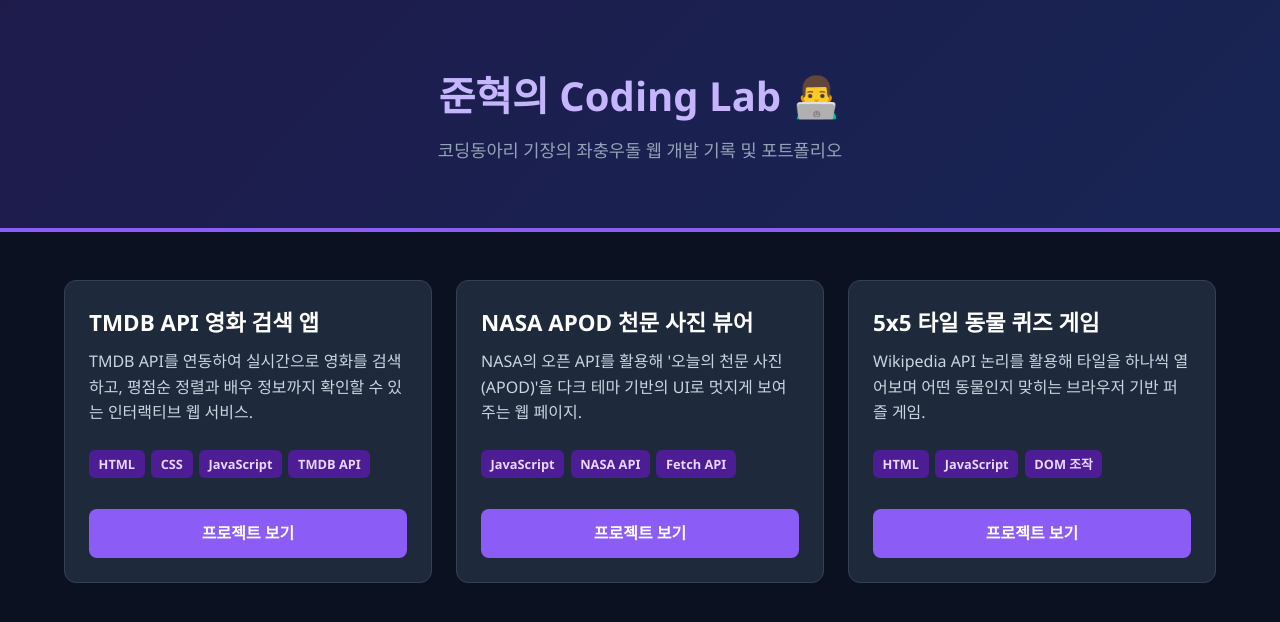
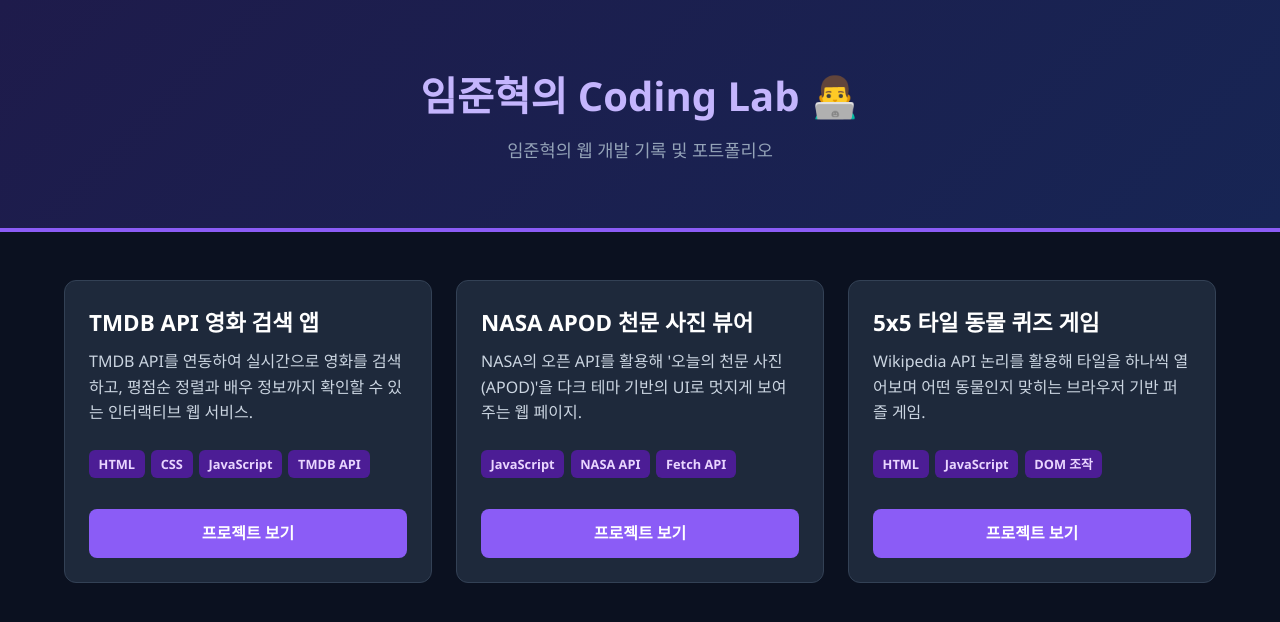
Before and after one commit to dlawnsgur095-hash/09-portfolio-junhyuk, a plain HTML site: page index.html in a window 1280 px wide. Drawn offline with Linux system fonts and the light colour scheme.

Commit message:
Update index.html

```diff
--- a/index.html
+++ b/index.html
@@ -3,7 +3,7 @@
 <head>
   <meta charset="UTF-8">
   <meta name="viewport" content="width=device-width, initial-scale=1.0">
-  <title>준혁의 Coding Lab</title>
+  <title>임준혁의 Coding Lab</title>
   <style>
     /* 기본 리셋 및 네이비 배경 설정 */
     * {
@@ -108,8 +108,8 @@
 <body>
 
   <header>
-    <h1>준혁의 Coding Lab 👨‍💻</h1>
-    <p class="intro">코딩동아리 기장의 좌충우돌 웹 개발 기록 및 포트폴리오</p>
+    <h1>임준혁의 Coding Lab 👨‍💻</h1>
+    <p class="intro">임준혁의 웹 개발 기록 및 포트폴리오</p>
   </header>
 
   <main>
```
